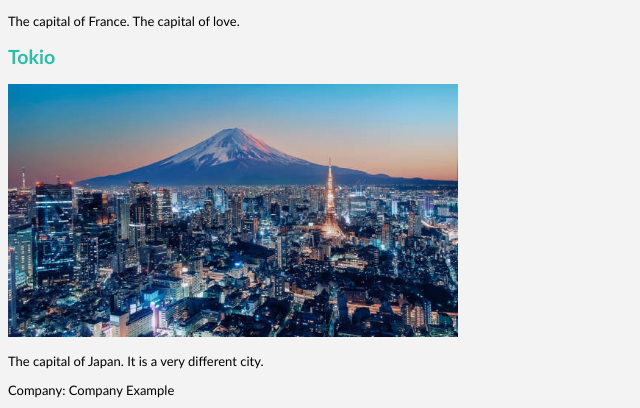
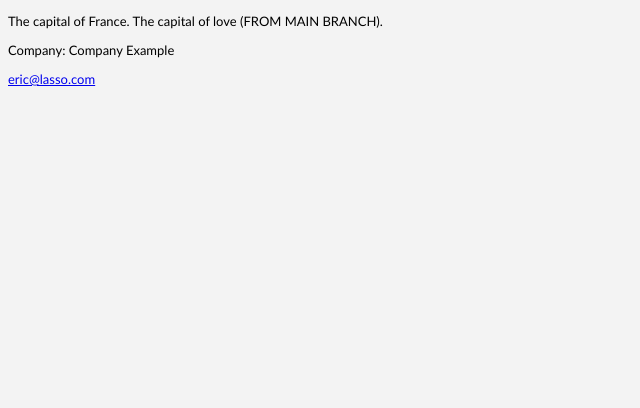
Before and after one commit to Lasso16/Exercise_Unit5_website, a plain HTML site: page index.html in a window 1280 px wide. Shown: the part 579-987 px from the top of the page, without its empty margins (0-640 px from the left). After the commit the page ends 800 px from the top, so only its background shows below. Drawn offline with Linux system fonts and the light colour scheme.

Commit message:
Changes in main branch

```diff
--- a/index.html
+++ b/index.html
@@ -11,12 +11,9 @@
 	<p>One of the most beautiful city of Europe. You should visit it.</p>
 
 	<h2>Paris</h2>
-	<img src="/images/paris.png" alt="Foto Barcelona" width="450px">
-	<p>The capital of France. The capital of love.</p>
+	<img src="/images/paris.png" alt="Foto Paris" width="450px">
+	<p>The capital of France. The capital of love (FROM MAIN BRANCH).</p>
 
-	<h2>Tokio</h2>
-	<img src="/images/tokio.jpg" alt="Foto Paris" width="450px">
-	<p>The capital of Japan. It is a very different city.</p>
 
 	<footer>
 		<p>Company: Company Example</p>
```
